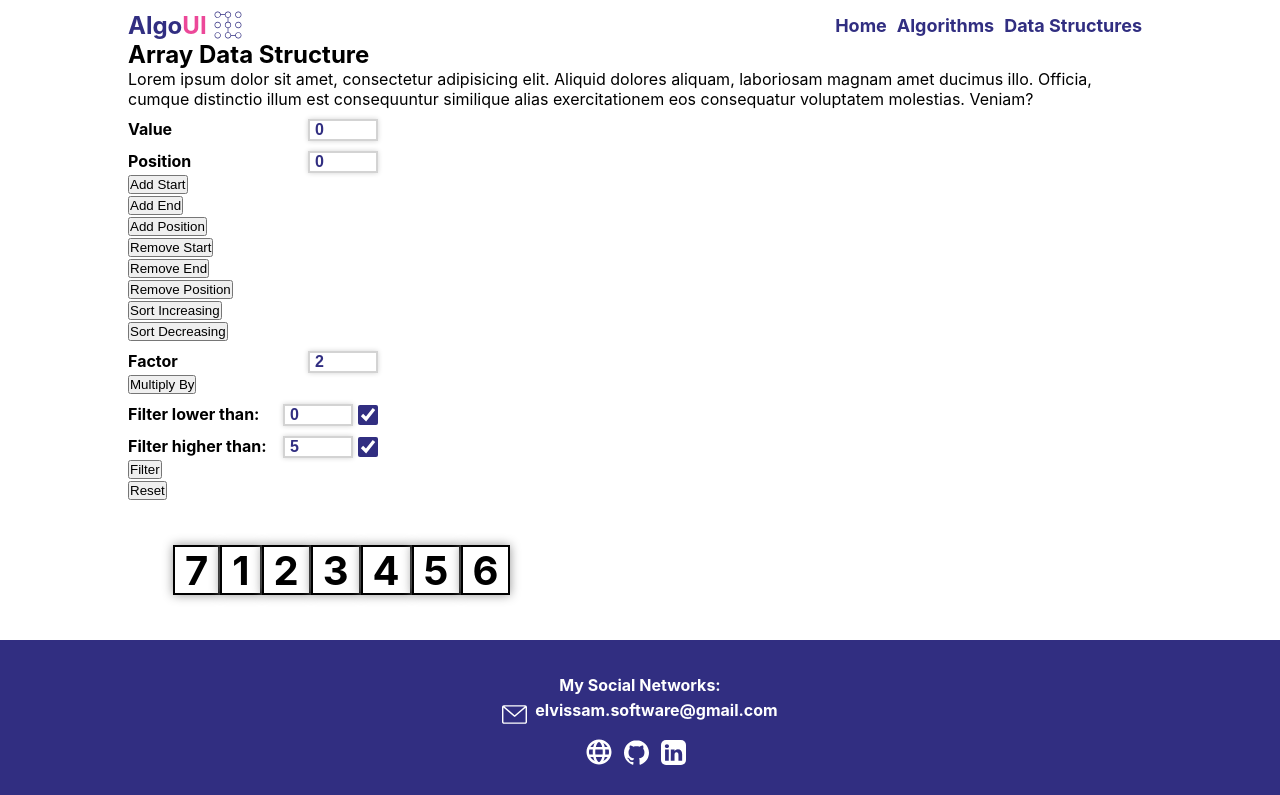
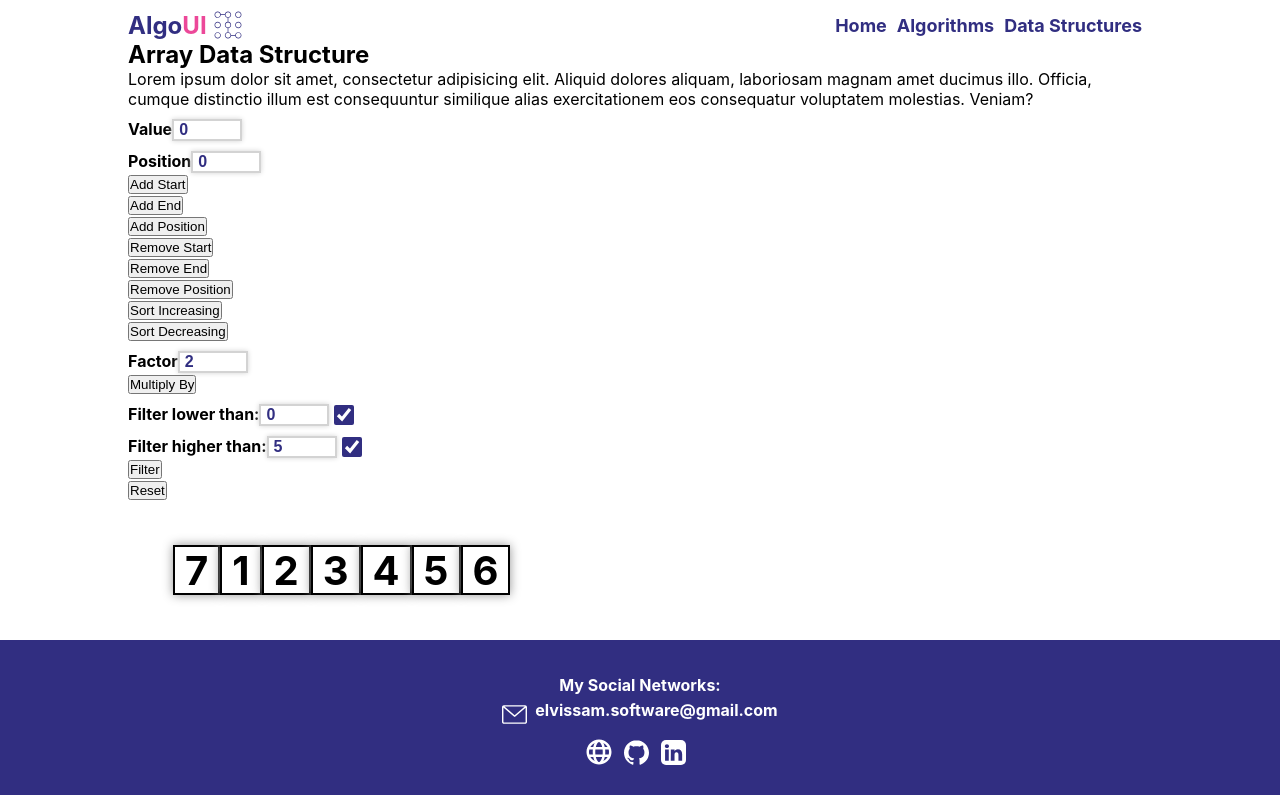
Before and after one commit to Elvissamir/Algoui, a React (Create React App) app: page /data-structures/array in a window 1280 px wide. Shown: the top 795 px of the page. Built offline with nearby package versions, Linux system fonts and the light colour scheme.

Commit message:
Add css styles for FieldErrorInfo component

```diff
--- a/src/assets/icons/FieldErrorIcon.tsx
+++ b/src/assets/icons/FieldErrorIcon.tsx
@@ -1,6 +1,6 @@
 const FieldErrorIcon = () => {
     return (
-        <svg aria-hidden="true" focusable="false" width="16px" height="16px" viewBox="0 0 24 24" xmlns="https://www.w3.org/2000/svg">
+        <svg className="error-icon" aria-hidden="true" focusable="false" width="16px" height="16px" viewBox="0 0 24 24" xmlns="https://www.w3.org/2000/svg">
             <path d="M12 2C6.48 2 2 6.48 2 12s4.48 10 10 10 10-4.48 10-10S17.52 2 12 2zm1 15h-2v-2h2v2zm0-4h-2V7h2v6z">
             </path>
         </svg>
--- /dev/null
+++ b/src/assets/styles/components/_field-error-info.scss
@@ -0,0 +1,18 @@
+.error-info-container {
+    display: flex;
+    align-items: center;
+    margin-top: 5px;
+
+    .error-info {
+        color: var(--brand-error);
+        font-size: 16px;
+        // font-weight: bolder;
+        margin-left: 3px;
+    }
+
+    .error-icon {
+        fill: var(--brand-error);
+        height: 20px;
+        width: 20px;
+    }
+}
--- a/src/assets/styles/components/_index.scss
+++ b/src/assets/styles/components/_index.scss
@@ -1,4 +1,5 @@
 @import './dataStructures/index';
+@import './field-error-info';
 @import './input';
 @import './input-field';
 @import './input-check';
--- a/src/assets/styles/components/_input-field.scss
+++ b/src/assets/styles/components/_input-field.scss
@@ -3,11 +3,8 @@
     flex-direction: column;
     margin-top: 10px;
     width: 100%;
-    max-width: 250px;
 
     .input-field {
         display: flex;
-        justify-content: space-between;
-        width: auto;
     }
 }
--- a/src/assets/styles/components/_input.scss
+++ b/src/assets/styles/components/_input.scss
@@ -4,7 +4,6 @@
     color: var(--brand-purple);
     font-size: 16px;
     font-weight: bolder;
-    margin-left: 5px;
     max-width: 70px;
     padding: 0 0 0 5px;
 }
--- a/src/assets/styles/core/_variables.scss
+++ b/src/assets/styles/core/_variables.scss
@@ -3,4 +3,5 @@
     --brand-purple: #312e81;
     --brand-white: #ffffff;
     --brand-gray: rgba(150, 150, 150, 1);
+    --brand-error: rgb(180, 20, 25);
 }
```
